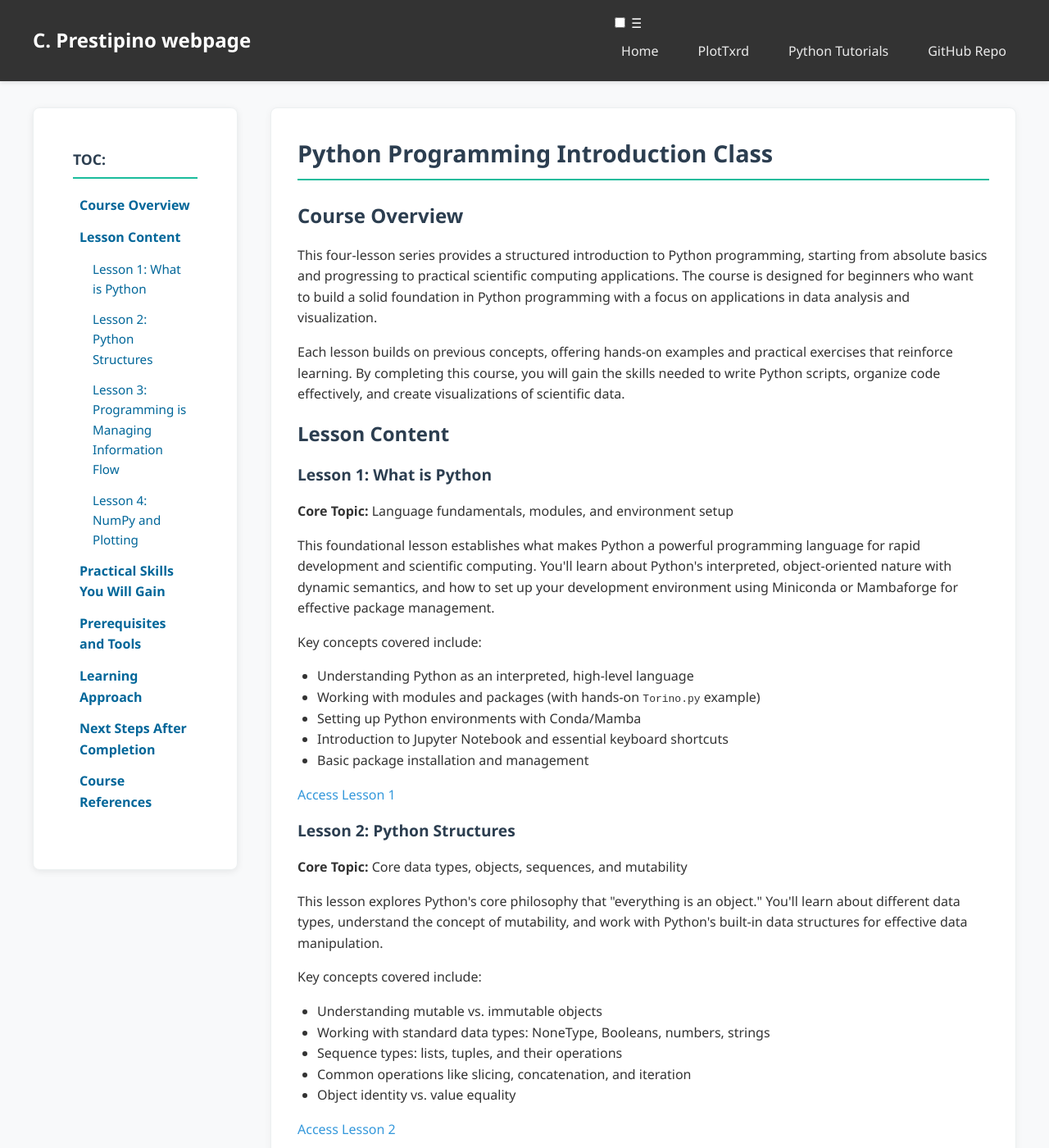
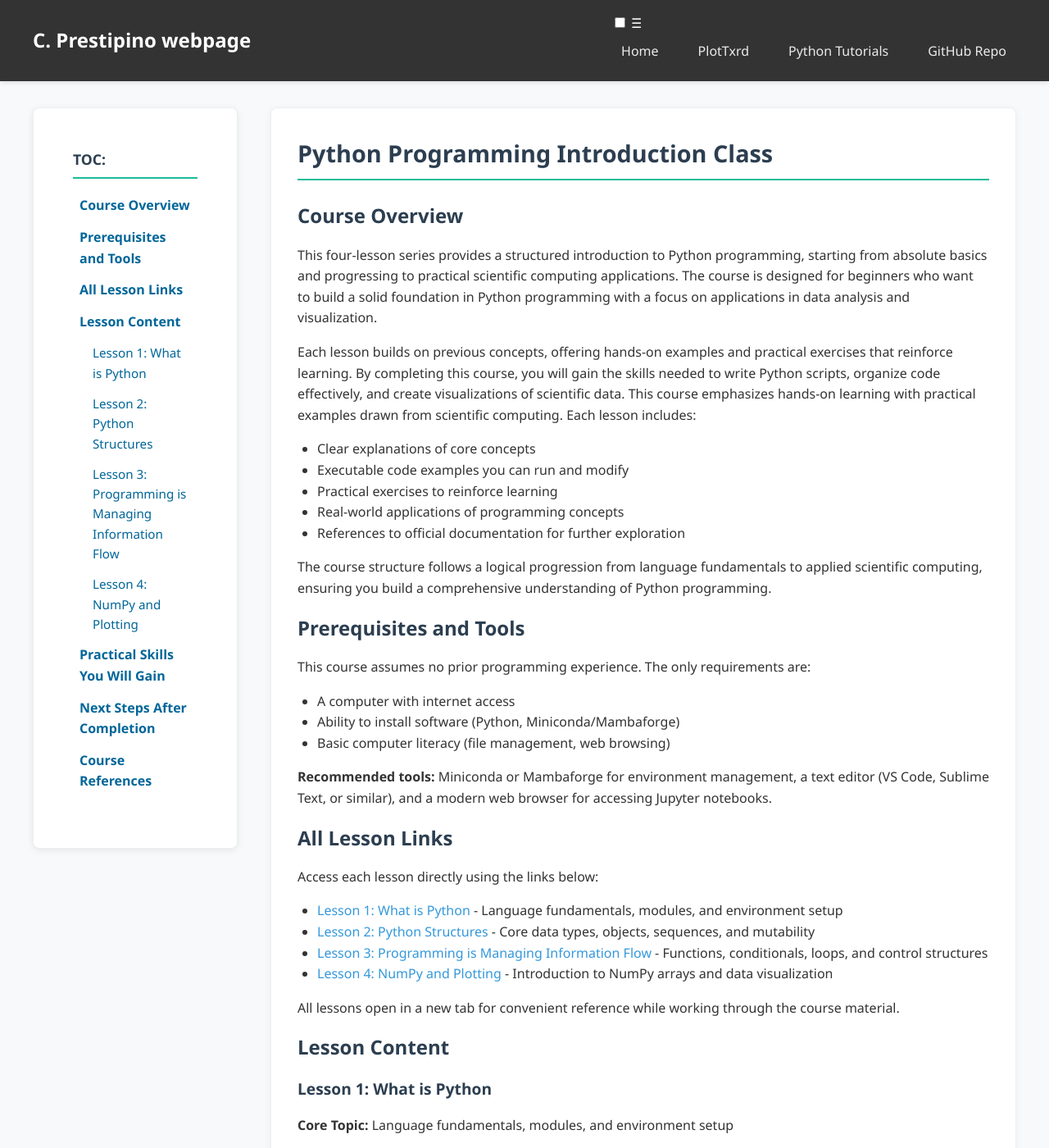
Before and after one commit to Prestipino/Prestipino.github.io, a Jekyll site: the page built from python_introduction/introPython_class.html, in a window 1280 px wide and 1400 px high. Shown: the whole window at 82% size. Built offline with Jekyll 4.4.1, drawn with Linux system fonts in a browser that asks for light colours; some of the changed text lies outside the part shown.

Commit message:
modif python intro

```diff
--- a/python_introduction/introPython_class.html
+++ b/python_introduction/introPython_class.html
@@ -6,6 +6,7 @@ description: "A four-lesson course covering Python fundamentals, data structures
 
 <h1 id="python-intro-class">Python Programming Introduction Class</h1>
 
+
 <section>
   <h2 id="course-overview">Course Overview</h2>
   <p>
@@ -13,8 +14,49 @@ description: "A four-lesson course covering Python fundamentals, data structures
   </p>
   <p>
     Each lesson builds on previous concepts, offering hands-on examples and practical exercises that reinforce learning. By completing this course, you will gain the skills needed to write Python scripts, organize code effectively, and create visualizations of scientific data.
+
+   This course emphasizes hands-on learning with practical examples drawn from scientific computing. Each lesson includes:
+  </p>
+  <ul>
+    <li>Clear explanations of core concepts</li>
+    <li>Executable code examples you can run and modify</li>
+    <li>Practical exercises to reinforce learning</li>
+    <li>Real-world applications of programming concepts</li>
+    <li>References to official documentation for further exploration</li>
+  </ul>
+  <p>
+    The course structure follows a logical progression from language fundamentals to applied scientific computing, ensuring you build a comprehensive understanding of Python programming.
   </p>
 </section>
+
+
+<section>
+  <h2 id="prerequisites-and-tools">Prerequisites and Tools</h2>
+  <p>
+    This course assumes no prior programming experience. The only requirements are:
+  </p>
+  <ul>
+    <li>A computer with internet access</li>
+    <li>Ability to install software (Python, Miniconda/Mambaforge)</li>
+    <li>Basic computer literacy (file management, web browsing)</li>
+  </ul>
+  <p>
+    <strong>Recommended tools:</strong> Miniconda or Mambaforge for environment management, a text editor (VS Code, Sublime Text, or similar), and a modern web browser for accessing Jupyter notebooks.
+  </p>
+</section>
+
+<section>
+  <h2 id="lesson-links">All Lesson Links</h2>
+  <p>Access each lesson directly using the links below:</p>
+  <ul>
+    <li><strong><a href="https://prestipino.github.io/python_introduction/Lesson%201%20what%20is%20Python.html" target="_blank" rel="noopener noreferrer">Lesson 1: What is Python</a></strong> - Language fundamentals, modules, and environment setup</li>
+    <li><strong><a href="https://prestipino.github.io/python_introduction/Lesson%202%20Python%20Structures.html" target="_blank" rel="noopener noreferrer">Lesson 2: Python Structures</a></strong> - Core data types, objects, sequences, and mutability</li>
+    <li><strong><a href="https://prestipino.github.io/python_introduction/Lesson%203%20Programming%20is%20managing%20Information%20Flow.html" target="_blank" rel="noopener noreferrer">Lesson 3: Programming is Managing Information Flow</a></strong> - Functions, conditionals, loops, and control structures</li>
+    <li><strong><a href="https://prestipino.github.io/python_introduction/Lesson%204%20num%20and%20plotting.html" target="_blank" rel="noopener noreferrer">Lesson 4: NumPy and Plotting</a></strong> - Introduction to NumPy arrays and data visualization</li>
+  </ul>
+  <p>All lessons open in a new tab for convenient reference while working through the course material.</p>
+</section>
+
 
 <section>
   <h2 id="lesson-content">Lesson Content</h2>
@@ -123,37 +165,7 @@ description: "A four-lesson course covering Python fundamentals, data structures
   </ul>
 </section>
 
-<section>
-  <h2 id="prerequisites-and-tools">Prerequisites and Tools</h2>
-  <p>
-    This course assumes no prior programming experience. The only requirements are:
-  </p>
-  <ul>
-    <li>A computer with internet access</li>
-    <li>Ability to install software (Python, Miniconda/Mambaforge)</li>
-    <li>Basic computer literacy (file management, web browsing)</li>
-  </ul>
-  <p>
-    <strong>Recommended tools:</strong> Miniconda or Mambaforge for environment management, a text editor (VS Code, Sublime Text, or similar), and a modern web browser for accessing Jupyter notebooks.
-  </p>
-</section>
 
-<section>
-  <h2 id="learning-approach">Learning Approach</h2>
-  <p>
-    This course emphasizes hands-on learning with practical examples drawn from scientific computing. Each lesson includes:
-  </p>
-  <ul>
-    <li>Clear explanations of core concepts</li>
-    <li>Executable code examples you can run and modify</li>
-    <li>Practical exercises to reinforce learning</li>
-    <li>Real-world applications of programming concepts</li>
-    <li>References to official documentation for further exploration</li>
-  </ul>
-  <p>
-    The course structure follows a logical progression from language fundamentals to applied scientific computing, ensuring you build a comprehensive understanding of Python programming.
-  </p>
-</section>
 
 <section>
   <h2 id="next-steps">Next Steps After Completion</h2>
```
